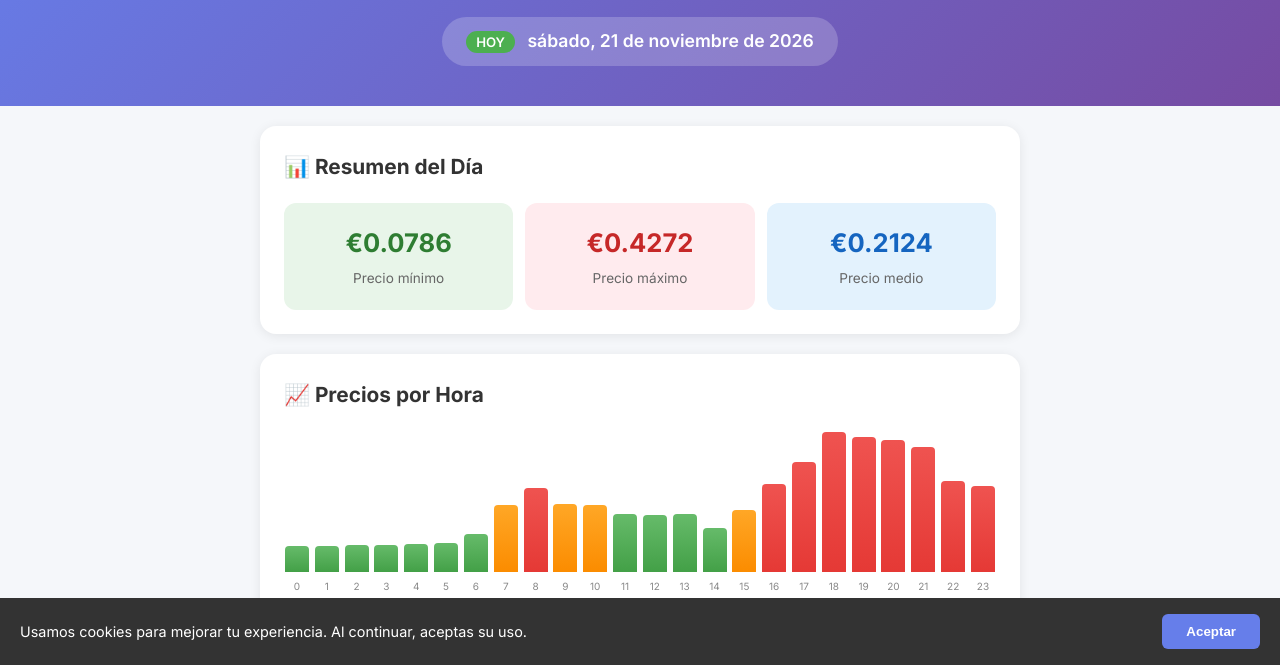
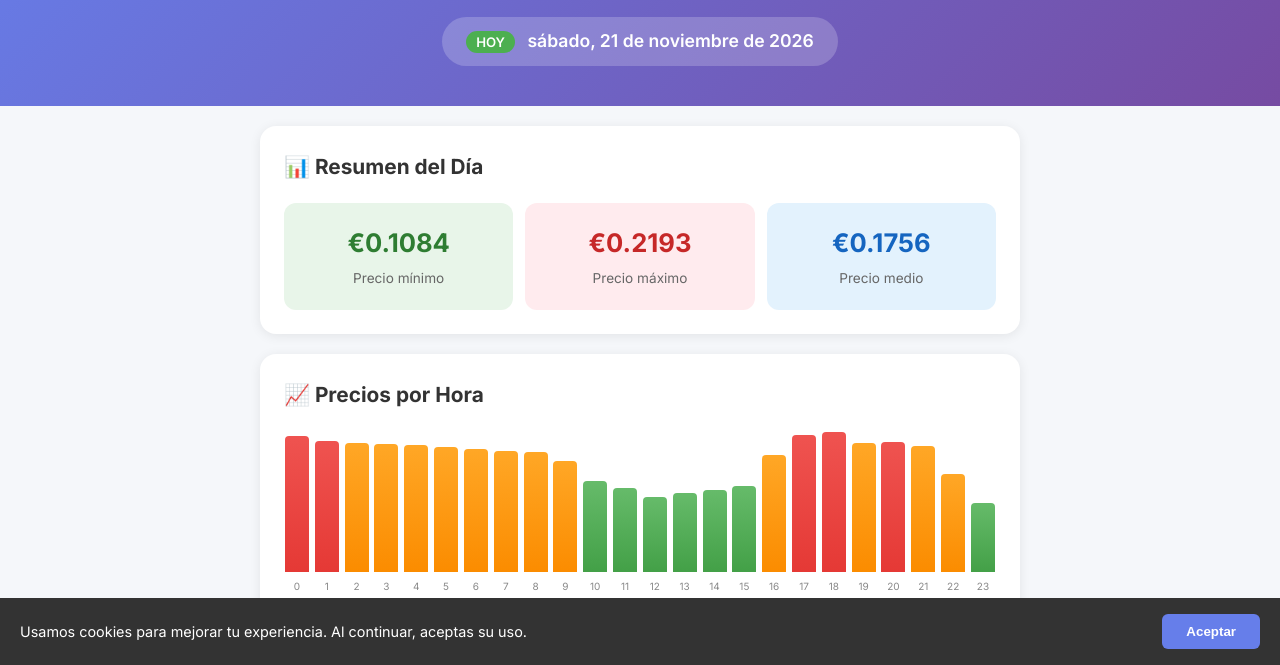
Before and after one commit to plc105226-byte/luzfacil, a plain HTML site: page index.html in a window 1280 px wide. Shown: the part 135-800 px from the top of the page. Drawn offline with Linux system fonts and the light colour scheme.

Commit message:
Update prices for 2026-11-21

```diff
--- a/index.html
+++ b/index.html
@@ -566,30 +566,30 @@
   <script>
     // PRICE DATA - Updated by update_prices.R
     const priceData = [
-      { hour: 0, price: 78.6 },
-      { hour: 1, price: 79.9 },
-      { hour: 2, price: 81.7 },
-      { hour: 3, price: 82.9 },
-      { hour: 4, price: 85.4 },
-      { hour: 5, price: 87.5 },
-      { hour: 6, price: 114.9 },
-      { hour: 7, price: 202.4 },
-      { hour: 8, price: 257.2 },
-      { hour: 9, price: 207.1 },
-      { hour: 10, price: 203.0 },
-      { hour: 11, price: 177.9 },
-      { hour: 12, price: 174.4 },
-      { hour: 13, price: 176.3 },
-      { hour: 14, price: 135.1 },
-      { hour: 15, price: 188.9 },
-      { hour: 16, price: 266.6 },
-      { hour: 17, price: 334.9 },
-      { hour: 18, price: 427.2 },
-      { hour: 19, price: 411.1 },
-      { hour: 20, price: 403.5 },
-      { hour: 21, price: 381.9 },
-      { hour: 22, price: 276.5 },
-      { hour: 23, price: 262.3 }
+      { hour: 0, price: 212.9 },
+      { hour: 1, price: 205.0 },
+      { hour: 2, price: 201.2 },
+      { hour: 3, price: 199.7 },
+      { hour: 4, price: 198.8 },
+      { hour: 5, price: 196.2 },
+      { hour: 6, price: 192.7 },
+      { hour: 7, price: 189.5 },
+      { hour: 8, price: 187.6 },
+      { hour: 9, price: 173.2 },
+      { hour: 10, price: 142.0 },
+      { hour: 11, price: 131.8 },
+      { hour: 12, price: 117.3 },
+      { hour: 13, price: 123.5 },
+      { hour: 14, price: 128.7 },
+      { hour: 15, price: 135.2 },
+      { hour: 16, price: 182.7 },
+      { hour: 17, price: 214.2 },
+      { hour: 18, price: 219.3 },
+      { hour: 19, price: 201.1 },
+      { hour: 20, price: 203.8 },
+      { hour: 21, price: 196.8 },
+      { hour: 22, price: 153.2 },
+      { hour: 23, price: 108.4 }
     ];
 
     function getSpainTime() {
```
